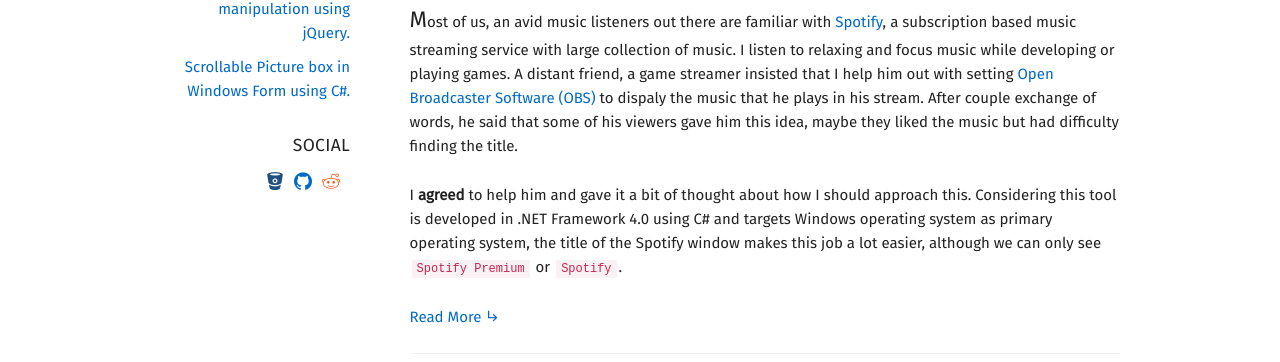
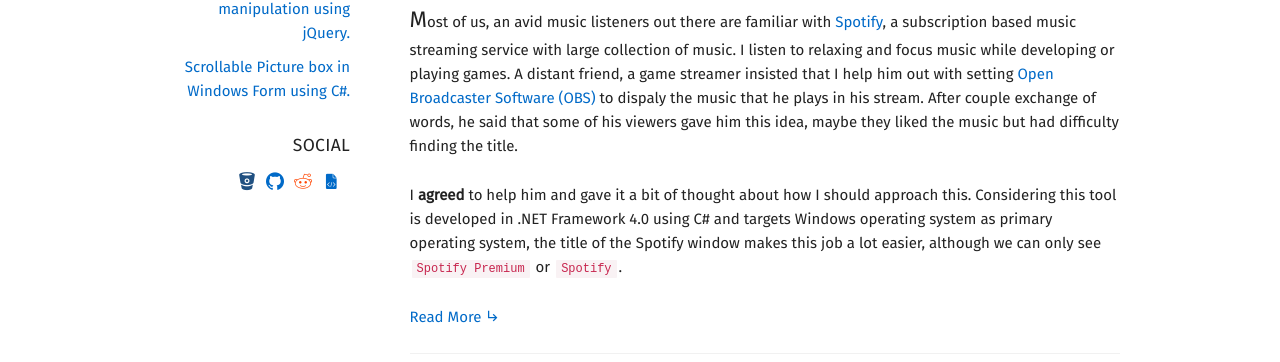
Before and after one commit to intern0t/personal-blog, a Jekyll site: the page built from index.html, in a window 1280 px wide. Shown: the part 1029-1391 px from the top of the page. Built offline with Jekyll 4.4.1, drawn with Linux system fonts in a browser that asks for light colours; nearby versions of some CDN libraries; the list of posts is cut into pages by our own code.

Commit message:
Added Repl.it and updated icons.

```diff
--- a/_includes/sidebar.html
+++ b/_includes/sidebar.html
@@ -35,6 +35,7 @@
         <h6 class="u-full-width tag-title">Social</h6>
         <!-- Recent Articles. -->
         <ul class="u-full-width social-buttons">
+            <li><a href="{{ site.github_username | prepend: 'https://repl.it/@' }}" title="Repl.it" target="_blank"><span class="icon-document-code"></span></a></li>
             <li><a href="{{ site.reddit | prepend: 'https://reddit.com/u/' }}" title="Reddit" target="_blank"><span class="icon-brand4"></span></a></li>
             <li><a href="{{ site.github_username | prepend: 'https://github.com/' }}" title="Github" target="_blank"><span class="icon-github"></span></a></li>
             <li><a href="{{ site.bitbucket | prepend: 'https://bitbucket.org/' | append: '/' }}" target="_blank" title="Bitbucket"><span class="icon-brand3"></span></a></li>
--- a/_sass/_icomoon.scss
+++ b/_sass/_icomoon.scss
@@ -1,10 +1,10 @@
 @font-face {
   font-family: 'icomoon';
-  src:  url('../fonts/icomoon.eot?21d0oc');
-  src:  url('../fonts/icomoon.eot?21d0oc#iefix') format('embedded-opentype'),
-    url('../fonts/icomoon.ttf?21d0oc') format('truetype'),
-    url('../fonts/icomoon.woff?21d0oc') format('woff'),
-    url('../fonts/icomoon.svg?21d0oc#icomoon') format('svg');
+  src:  url('../fonts/icomoon.eot?jew7lc');
+  src:  url('../fonts/icomoon.eot?jew7lc#iefix') format('embedded-opentype'),
+    url('../fonts/icomoon.ttf?jew7lc') format('truetype'),
+    url('../fonts/icomoon.woff?jew7lc') format('woff'),
+    url('../fonts/icomoon.svg?jew7lc#icomoon') format('svg');
   font-weight: normal;
   font-style: normal;
 }
@@ -24,6 +24,9 @@
   -moz-osx-font-smoothing: grayscale;
 }
 
+.icon-document-code:before {
+  content: "\e90c";
+}
 .icon-left-quote:before {
   content: "\e90b";
 }
@@ -84,6 +87,38 @@
 .icon-hand-o-up:before {
   content: "\e908";
 }
+.icon-brand5:before {
+  content: "\e902";
+  color: #dc4e41;
+}
+.icon-googleplus:before {
+  content: "\e902";
+  color: #dc4e41;
+}
+.icon-brand4:before {
+  content: "\e903";
+  color: #ff4500;
+}
+.icon-reddit:before {
+  content: "\e903";
+  color: #ff4500;
+}
+.icon-brand3:before {
+  content: "\e904";
+  color: #205081;
+}
+.icon-bitbucket:before {
+  content: "\e904";
+  color: #205081;
+}
+.icon-brand2:before {
+  content: "\e905";
+  color: #c00;
+}
+.icon-jekyll:before {
+  content: "\e905";
+  color: #c00;
+}
 .icon-brand:before {
   content: "\e901";
   color: #ed1c24;
```
Also changed, not shown: assets/fonts/icomoon.ttf, assets/fonts/icomoon.woff, 2 other files.
